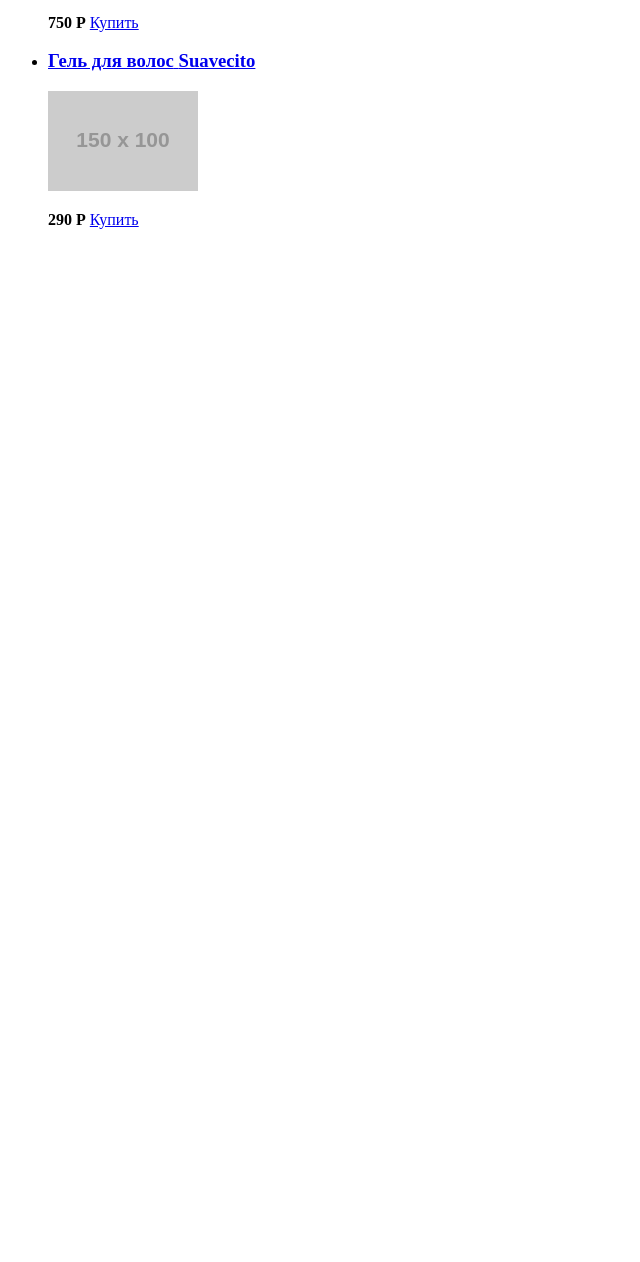
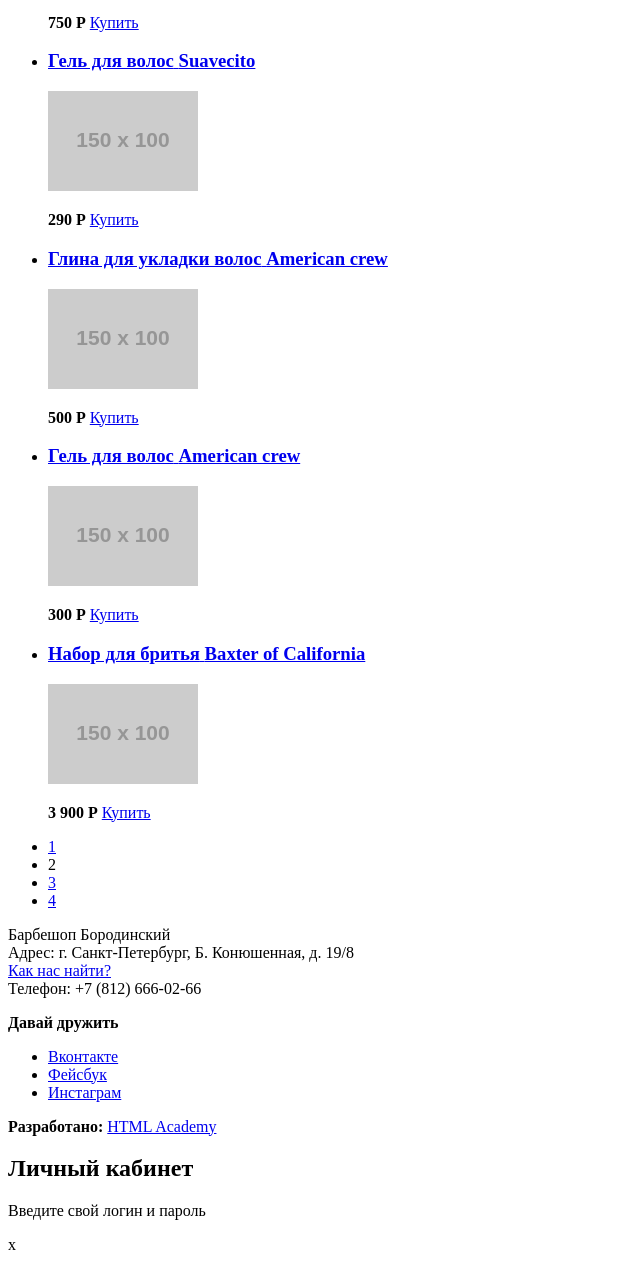
Before and after one commit to MKostiantyn/barbershop, a plain HTML site: page index.html in a window 1280 px wide. Shown: the part 758-2020 px from the top of the page, without its empty margins (0-640 px from the left). Before the commit the page ends 1003 px from the top, so only its background shows below. Drawn offline with Linux system fonts and the light colour scheme; placeholder pictures from the web are drawn by us.

Commit message:
завершила разметку каталога
Следующей будет разметка товара

```diff
--- a/index.html
+++ b/index.html
@@ -85,28 +85,91 @@
           <a class="button" href="#">Купить</a>
         </p>
         </li>
-
-
-
-
-
+        <li class="catalog-item">
+          <h3>
+            <a href="catalog-item.html">
+              <span class="catalog-category">Глина для укладки волос</span>
+              <span class="catalog-item-title">American crew
+              </span>
+            </a>
+          </h3>
+          <p class="catalog-item-image">
+            <a href="catalog-item.html">
+            <img src="http://placehold.it/150x100" alt="Глина для укладки волос American crew">
+            </a>
+          </p>
+         <p class="catalog-item-price">
+          <b>500 Р</b>
+          <a class="button" href="#">Купить</a>
+          </p>
+        </li>
+        <li class="catalog-item">
+        <h3>
+          <a href="catalog-item.html">
+           <span class="catalog-category">Гель для волос</span>
+           <span class="catalog-item-title">American crew</span>
+          </a>
+       </h3>
+       <p class="catalog-item-image">
+       <a href="catalog-item.html">
+         <img src="http://placehold.it/150x100" alt="Гель для волос American crew">
+       </a>
+       </p>
+       <p class="catalog-item-price">
+        <b>300 Р</b>
+        <a class="button" href="#">Купить</a>
+       </p>
+        </li>
+        <li class="catalog-item">
+          <h3>
+           <a href="catalog-item.html">
+             <span class="catalog-category">Набор для бритья</span>
+             <span class="catalog-item-title">Baxter of California</span>
+           </a>
+          </h3>
+          <p class="catalog-item-image">
+            <a href="catalog-item.html">
+              <img src="http://placehold.it/150x100" alt="Набор для бритья Baxter of California">
+            </a>
+           </p>
+           <p class="catalog-item-price">
+            <b>3 900 Р</b>
+            <a class="button" href="#">Купить</a>
+           </p>
+          </li>
         </ul>
-
-       </section>
-
-
-
-
-
-
-
-
-
-
-
-
-
-
+        <ul class="pagination-list">
+          <li class="pagination-item"><a href="#">1</a></li>
+          <li class="pagination-item pagination-item-current"><a>2</a></li>
+          <li class="pagination-item"><a href="#">3</a></li>
+          <li class="pagination-item"><a href="#">4</a></li>
+        </ul>
       </section>
- </body>
-</html>
+     </main>
+     <footer class="main-footer">
+      <p class="footer-contacts">
+      Барбешоп Бородинский<br>
+      Адрес: г. Санкт-Петербург, Б. Конюшенная, д. 19/8<br>
+      <a href="map.html">Как нас найти?</a><br>
+      Телефон: +7 (812) 666-02-66
+      </p>
+      <div class="footer-social">
+       <b>Давай дружить</b>
+       <ul>
+         <li><a class="socil-button"href="#">Вконтакте</a></li>
+         <li><a class="socil-button" href="#">Фейсбук</a></li>
+         <li><a class="socil-button" href="#">Инстаграм</a></li>
+       </ul>
+      </div>
+      <p class="footer-copyright">
+        <b>Разработано:</b> <a class="button" href="https://htmlacademy.ru">HTML Academy</a>
+      </p>
+     </footer>
+   <section class="model model-login">
+    <h2>Личный кабинет</h2>
+    <p>Введите свой логин и пароль</p>
+    <!--Здесь будет форма-->
+    <span class="modal-close">x</span>
+     </section>
+    </body>
+  </html>
```
